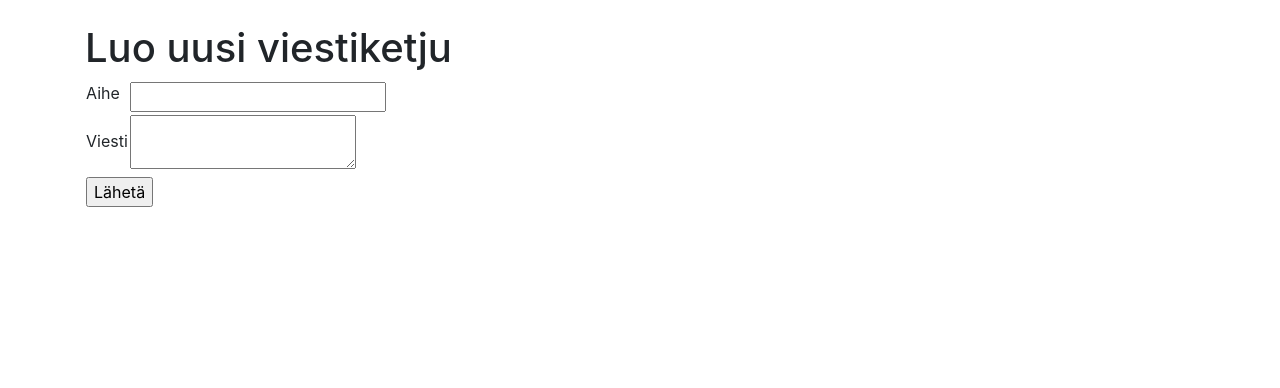
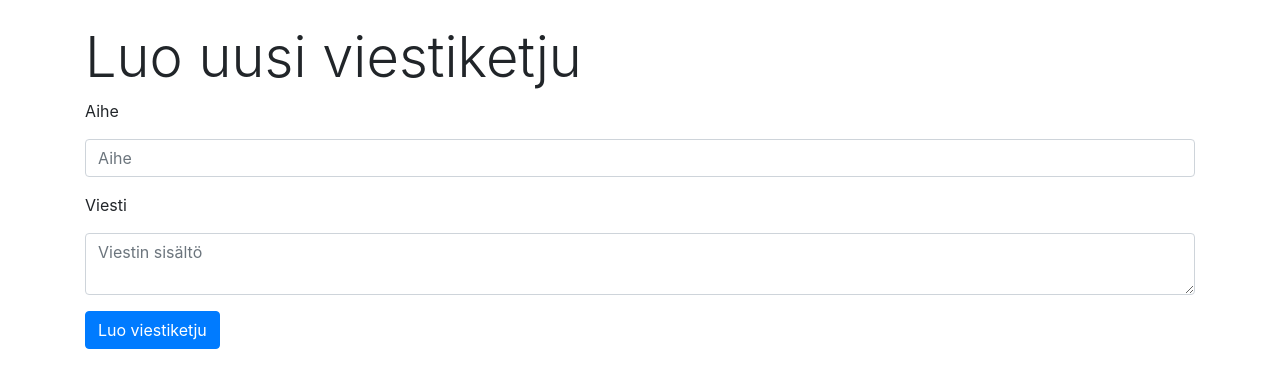
Before and after one commit to hjuha/tsoha, a Flask app: template application/templates/threads/new_thread.html in a window 1280 px wide. Shown: the part 56-444 px from the top of the page. Run offline with Flask 2, Linux system fonts and the light colour scheme; the template is opened without the code that fills it: values that come from a table or form of the project are taken from there, others are empty; some libraries are stand-ins or nearby versions.

Commit message:
Add Bootstrap to new thread page

```diff
--- a/application/templates/threads/new_thread.html
+++ b/application/templates/threads/new_thread.html
@@ -2,45 +2,27 @@
 
 {% block body %}
 <p>
-	<h1>Luo uusi viestiketju</h1>
+	<h2 class="display-4">Luo uusi viestiketju</h2>
 	<form method="POST" action="{{ url_for('post_new_thread') }}">
-		<table>
-			<tr>
-				<td>
-					{{ form.topic.label }}
-				</td>
-				<td>
-					{{ form.topic }}
-				</td>
-				<td>
+		<div class="form-group">
+			<label>{{ form.topic.label }}</label>
+			{{ form.topic(class_="form-control", placeholder="Aihe") }}
 			<ul>
 				{% for error in form.topic.errors %}
 					<li>{{ error }}</li>
 				{% endfor %}
 			</ul>
-				</td>
-			</tr>
-			<tr>
-				<td>
-					{{ form.content.label }}
-				</td>
-				<td>
-					{{ form.content }}
-				</td>
-				<td>
+		</div>
+		<div class="form-group">
+			<label>{{ form.content.label }}</label>
+			{{ form.content(class_="form-control", placeholder="Viestin sisältö") }}
 			<ul>
 				{% for error in form.content.errors %}
 					<li>{{ error }}</li>
 				{% endfor %}
 			</ul>
-				</td>
-			</tr>
-			<tr>
-				<td colspan="3">
-					<input type="submit" value="Lähetä">
-				</td>
-			</tr>
-		</table>
+		</div>
+		<input class="btn btn-primary btn-small" type="submit" value="Luo viestiketju">
 	</form>
 </p>
 {% endblock %}
```
Lines whose indentation alone changed are shown as unchanged.
